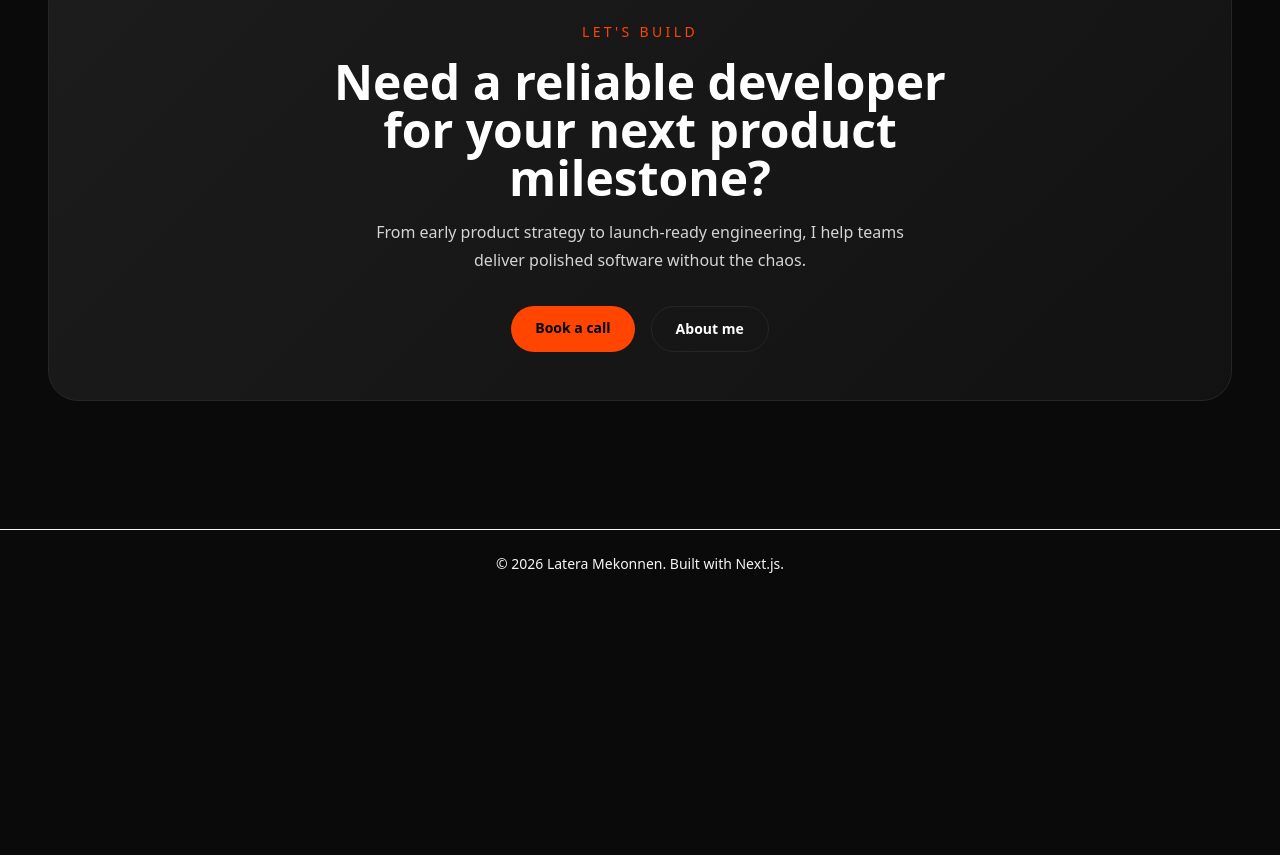
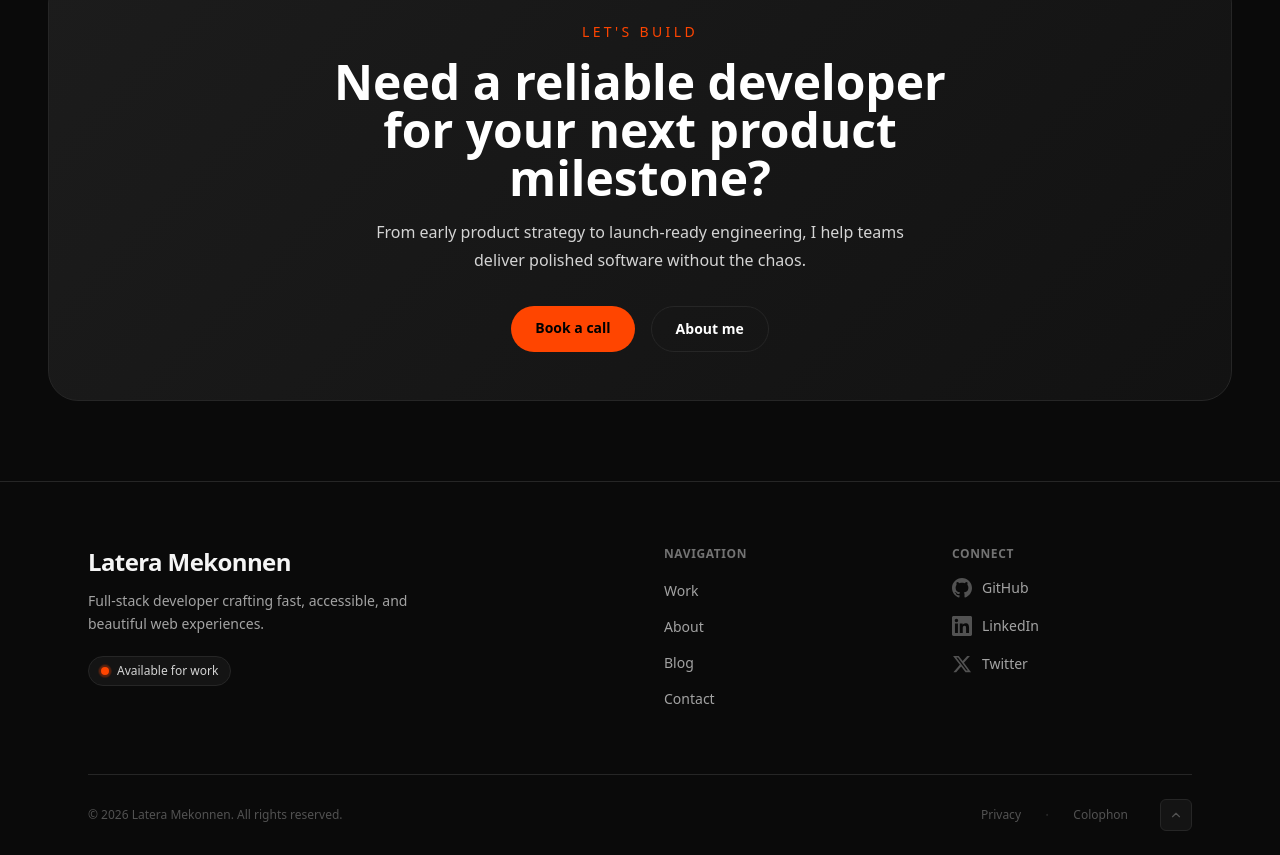
Before and after one commit to Laterat/myPortfolio, a Next.js app: page / in a window 1280 px wide. Shown: the part 2512-3367 px from the top of the page. Before the commit the page ends 3110 px from the top, so only its background shows below. Built offline with nearby package versions, Linux system fonts and the light colour scheme.

Commit message:
feat: worked on the footer

```diff
--- a/components/layout/Footer.tsx
+++ b/components/layout/Footer.tsx
@@ -1,8 +1,152 @@
+"use client";
+
+import Link from "next/link";
+
+const navLinks = [
+  { label: "Work", href: "#work" },
+  { label: "About", href: "#about" },
+  { label: "Blog", href: "#blog" },
+  { label: "Contact", href: "#contact" },
+];
+
+const socialLinks = [
+  {
+    label: "GitHub",
+    href: "https://github.com/Laterat",
+    icon: (
+      <svg viewBox="0 0 24 24" fill="currentColor" className="w-5 h-5">
+        <path d="M12 0c-6.626 0-12 5.373-12 12 0 5.302 3.438 9.8 8.207 11.387.599.111.793-.261.793-.577v-2.234c-3.338.726-4.033-1.416-4.033-1.416-.546-1.387-1.333-1.756-1.333-1.756-1.089-.745.083-.729.083-.729 1.205.084 1.839 1.237 1.839 1.237 1.07 1.834 2.807 1.304 3.492.997.107-.775.418-1.305.762-1.604-2.665-.305-5.467-1.334-5.467-5.931 0-1.311.469-2.381 1.236-3.221-.124-.303-.535-1.524.117-3.176 0 0 1.008-.322 3.301 1.23.957-.266 1.983-.399 3.003-.404 1.02.005 2.047.138 3.006.404 2.291-1.552 3.297-1.23 3.297-1.23.653 1.653.242 2.874.118 3.176.77.84 1.235 1.911 1.235 3.221 0 4.609-2.807 5.624-5.479 5.921.43.372.823 1.102.823 2.222v3.293c0 .319.192.694.801.576 4.765-1.589 8.199-6.086 8.199-11.386 0-6.627-5.373-12-12-12z" />
+      </svg>
+    ),
+  },
+  {
+    label: "LinkedIn",
+    href: "https://www.linkedin.com/in/latera-mekonnen/",
+    icon: (
+      <svg viewBox="0 0 24 24" fill="currentColor" className="w-5 h-5">
+        <path d="M20.447 20.452h-3.554v-5.569c0-1.328-.027-3.037-1.852-3.037-1.853 0-2.136 1.445-2.136 2.939v5.667H9.351V9h3.414v1.561h.046c.477-.9 1.637-1.85 3.37-1.85 3.601 0 4.267 2.37 4.267 5.455v6.286zM5.337 7.433c-1.144 0-2.063-.926-2.063-2.065 0-1.138.92-2.063 2.063-2.063 1.14 0 2.064.925 2.064 2.063 0 1.139-.925 2.065-2.064 2.065zm1.782 13.019H3.555V9h3.564v11.452zM22.225 0H1.771C.792 0 0 .774 0 1.729v20.542C0 23.227.792 24 1.771 24h20.451C23.2 24 24 23.227 24 22.271V1.729C24 .774 23.2 0 22.222 0h.003z" />
+      </svg>
+    ),
+  },
+  {
+    label: "Twitter",
+    href: "https://twitter.com/lateramekonnen",
+    icon: (
+      <svg viewBox="0 0 24 24" fill="currentColor" className="w-5 h-5">
+        <path d="M18.244 2.25h3.308l-7.227 8.26 8.502 11.24H16.17l-5.214-6.817L4.99 21.75H1.68l7.73-8.835L1.254 2.25H8.08l4.713 6.231zm-1.161 17.52h1.833L7.084 4.126H5.117z" />
+      </svg>
+    ),
+  },
+];
+
 export default function Footer() {
   return (
-    <footer className="border-t mt-12">
-      <div className="mx-auto max-w-6xl px-6 py-6 text-center text-sm text-muted-foreground">
-        © 2026 Latera Mekonnen. Built with Next.js.
+    <footer className="border-t border-[var(--color-surface-border)] bg-[var(--color-surface)]">
+      <div className="mx-auto max-w-6xl px-6">
+        <div className="grid grid-cols-1 gap-12 py-16 md:grid-cols-12">
+          <div className="md:col-span-5">
+            <Link
+              href="/"
+              className="inline-block text-2xl font-semibold tracking-tight text-[#f5f5f5] hover:text-[var(--color-accent)] transition-colors duration-200"
+            >
+              Latera Mekonnen
+            </Link>
+            <p className="mt-3 max-w-xs text-sm leading-relaxed text-[#a3a3a3]">
+              Full-stack developer crafting fast, accessible, and beautiful web
+              experiences.
+            </p>
+            <div className="mt-5 inline-flex items-center gap-2 rounded-full border border-[var(--color-surface-border)] bg-[var(--color-surface-raised)] px-3 py-1.5">
+              <span className="relative flex h-2 w-2">
+                <span className="absolute inline-flex h-full w-full animate-ping rounded-full bg-[var(--color-accent)] opacity-75"></span>
+                <span className="relative inline-flex h-2 w-2 rounded-full bg-[var(--color-accent)]"></span>
+              </span>
+              <span className="text-xs font-medium text-[#d4d4d4]">
+                Available for work
+              </span>
+            </div>
+          </div>
+
+          <div className="md:col-span-3 md:col-start-7">
+            <h3 className="text-xs font-semibold uppercase tracking-wider text-[#737373]">
+              Navigation
+            </h3>
+            <ul className="mt-4 space-y-3">
+              {navLinks.map((link) => (
+                <li key={link.label}>
+                  <Link
+                    href={link.href}
+                    className="text-sm text-[#a3a3a3] transition-colors duration-200 hover:text-[var(--color-accent)]"
+                  >
+                    {link.label}
+                  </Link>
+                </li>
+              ))}
+            </ul>
+          </div>
+
+          <div className="md:col-span-3">
+            <h3 className="text-xs font-semibold uppercase tracking-wider text-[#737373]">
+              Connect
+            </h3>
+            <ul className="mt-4 space-y-3">
+              {socialLinks.map((link) => (
+                <li key={link.label}>
+                  <a
+                    href={link.href}
+                    target="_blank"
+                    rel="noopener noreferrer"
+                    className="group inline-flex items-center gap-2.5 text-sm text-[#a3a3a3] transition-colors duration-200 hover:text-[var(--color-accent)]"
+                  >
+                    <span className="text-[#525252] transition-colors duration-200 group-hover:text-[var(--color-accent)]">
+                      {link.icon}
+                    </span>
+                    {link.label}
+                  </a>
+                </li>
+              ))}
+            </ul>
+          </div>
+        </div>
+
+        <div className="flex flex-col items-center justify-between gap-4 border-t border-[var(--color-surface-border)] py-6 sm:flex-row">
+          <p className="text-xs text-[#525252]">
+            © {new Date().getFullYear()} Latera Mekonnen. All rights reserved.
+          </p>
+          <div className="flex items-center gap-6">
+            <Link
+              href="#"
+              className="text-xs text-[#525252] transition-colors duration-200 hover:text-[var(--color-accent)]"
+            >
+              Privacy
+            </Link>
+            <span className="text-[var(--color-surface-border)]">·</span>
+            <Link
+              href="#"
+              className="text-xs text-[#525252] transition-colors duration-200 hover:text-[var(--color-accent)]"
+            >
+              Colophon
+            </Link>
+            <button
+              onClick={() => window.scrollTo({ top: 0, behavior: "smooth" })}
+              className="ml-2 inline-flex items-center justify-center rounded-md border border-[var(--color-surface-border)] bg-[var(--color-surface-raised)] p-2 text-[#525252] transition-all duration-200 hover:border-[var(--color-accent)] hover:text-[var(--color-accent)]"
+              aria-label="Back to top"
+            >
+              <svg
+                xmlns="http://www.w3.org/2000/svg"
+                width="14"
+                height="14"
+                viewBox="0 0 24 24"
+                fill="none"
+                stroke="currentColor"
+                strokeWidth="2"
+                strokeLinecap="round"
+                strokeLinejoin="round"
+              >
+                <path d="m18 15-6-6-6 6" />
+              </svg>
+            </button>
+          </div>
+        </div>
       </div>
     </footer>
   );
```
